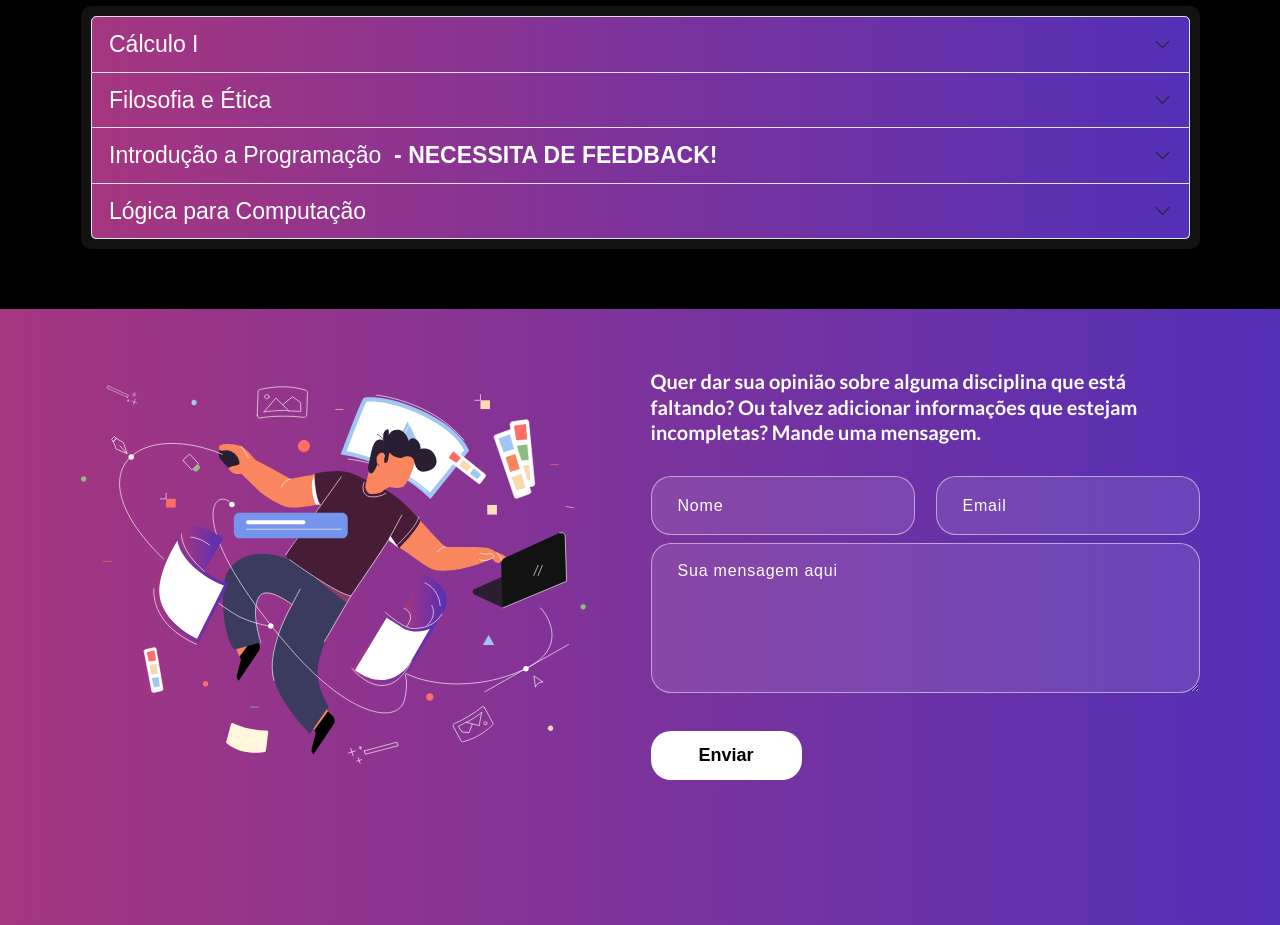
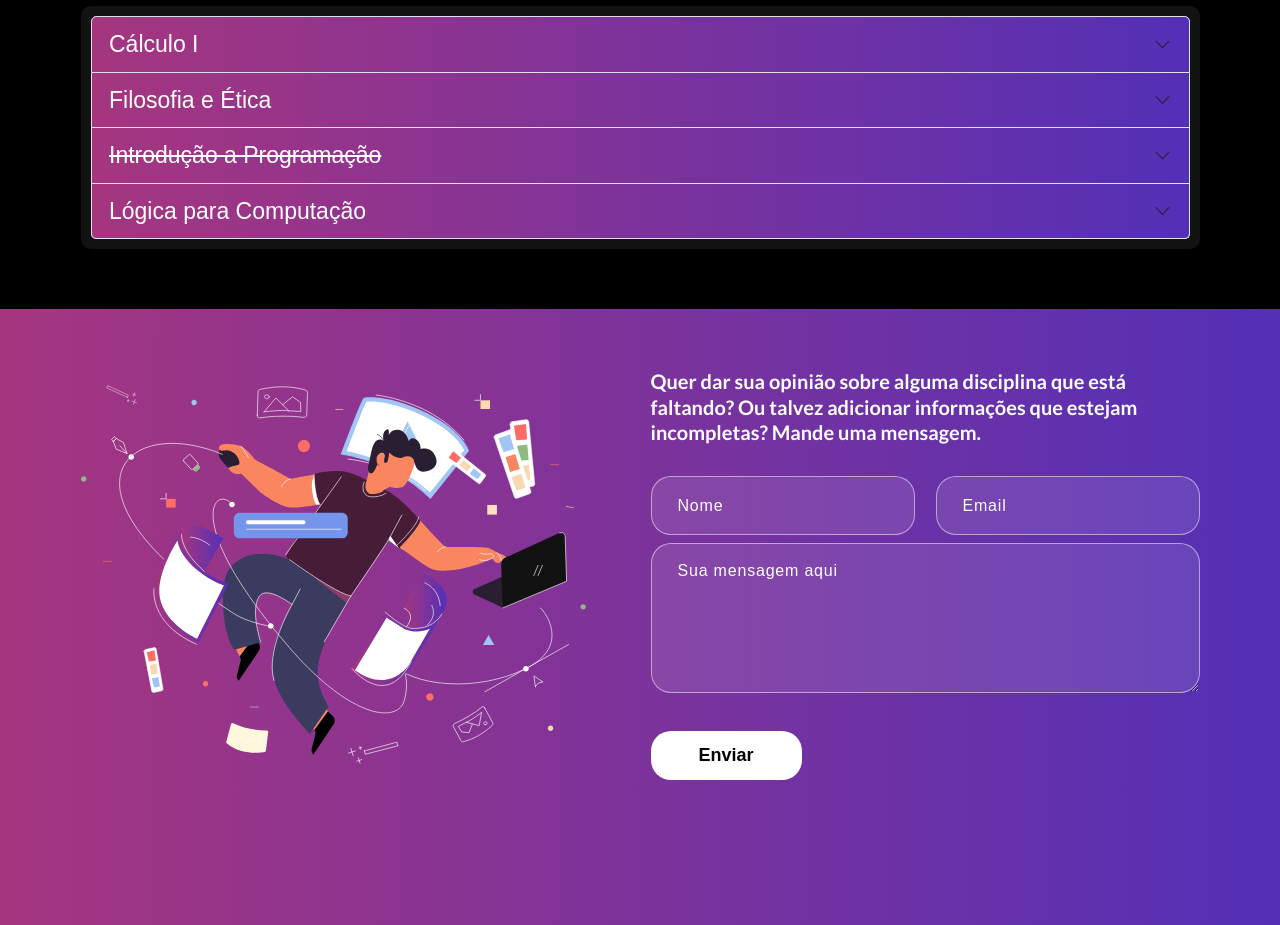
Before and after one commit to lipefsa/AjudaBsiFsa, a React (Create React App) app: page / in a window 1280 px wide. Shown: the part 1500-2425 px from the top of the page. Built offline with nearby package versions, Linux system fonts and the light colour scheme; no server answers.

Commit message:
minor text changes

```diff
--- a/src/components/Disciplina.js
+++ b/src/components/Disciplina.js
@@ -65,7 +65,7 @@ export const Disciplinas = () => {
                           </Accordion.Body>
                         </Accordion.Item>
                         <Accordion.Item eventKey="2">
-                          <Accordion.Header>Introdução a Programação &nbsp; <strong>-  NECESSITA DE FEEDBACK!</strong></Accordion.Header>
+                          <Accordion.Header><s>Introdução a Programação </s> </Accordion.Header>
                           <Accordion.Body>
                             <strong>NECESSITO DO SEU FEEDBACK! <br />
                             Preferência se você fez a disciplina semestre passado! <br /></strong>
@@ -93,7 +93,7 @@ export const Disciplinas = () => {
                       <div>
                         <Accordion class="accordion">
                           <Accordion.Item eventKey="0">
-                            <Accordion.Header>Cálculo II &nbsp; <strong>-  NECESSITA DE FEEDBACK!</strong></Accordion.Header>
+                            <Accordion.Header> <s> Cálculo II </s> </Accordion.Header>
                             <Accordion.Body>
                             <strong>NECESSITO DO SEU FEEDBACK! <br />
                             Preferência se você fez a disciplina semestre passado! <br /></strong>
@@ -103,7 +103,7 @@ export const Disciplinas = () => {
                             </Accordion.Body>
                           </Accordion.Item>
                           <Accordion.Item eventKey="1">
-                            <Accordion.Header>Linguagem de Programação I &nbsp; <strong>-  NECESSITA DE FEEDBACK!</strong></Accordion.Header>
+                            <Accordion.Header> <s> Linguagem de Programação I</s></Accordion.Header>
                             <Accordion.Body>
                             <strong>NECESSITO DO SEU FEEDBACK! <br />
                             Preferência se você fez a disciplina semestre passado! <br /></strong>
@@ -113,7 +113,7 @@ export const Disciplinas = () => {
                             </Accordion.Body>
                           </Accordion.Item>
                           <Accordion.Item eventKey="2">
-                            <Accordion.Header>Matemática Discreta &nbsp; <strong>-  NECESSITA DE FEEDBACK!</strong></Accordion.Header>
+                            <Accordion.Header> <s> Matemática Discreta </s></Accordion.Header>
                             <Accordion.Body>
                             <strong>NECESSITO DO SEU FEEDBACK! <br />
                             Preferência se você fez a disciplina semestre passado! <br /></strong>
@@ -123,7 +123,7 @@ export const Disciplinas = () => {
                             </Accordion.Body>
                           </Accordion.Item>
                           <Accordion.Item eventKey="3">
-                            <Accordion.Header>Organização e Arquitetura de Computadores &nbsp; <strong>-  NECESSITA DE FEEDBACK!</strong></Accordion.Header>
+                            <Accordion.Header> <s> Organização e Arquitetura de Computadores </s></Accordion.Header>
                             <Accordion.Body>
                             <strong>NECESSITO DO SEU FEEDBACK! <br />
                             Preferência se você fez a disciplina semestre passado! <br /></strong>
@@ -133,7 +133,7 @@ export const Disciplinas = () => {
                             </Accordion.Body>
                           </Accordion.Item>
                           <Accordion.Item eventKey="4">
-                            <Accordion.Header>Teoria Geral da ADM &nbsp; <strong>-  NECESSITA DE FEEDBACK!</strong></Accordion.Header>
+                            <Accordion.Header> <s> Teoria Geral da Administração </s></Accordion.Header>
                             <Accordion.Body>
                             <strong>NECESSITO DO SEU FEEDBACK! <br />
                             Preferência se você fez a disciplina semestre passado! <br /></strong>
@@ -152,7 +152,7 @@ export const Disciplinas = () => {
                       <div>
                         <Accordion class="accordion">
                           <Accordion.Item eventKey="0">
-                            <Accordion.Header>Álgebra Linear &nbsp; <strong>-  NECESSITA DE FEEDBACK!</strong></Accordion.Header>
+                            <Accordion.Header> <s> Álgebra Linear </s></Accordion.Header>
                             <Accordion.Body>
                             <strong>NECESSITO DO SEU FEEDBACK! <br />
                             Preferência se você fez a disciplina semestre passado! <br /></strong>
@@ -162,7 +162,7 @@ export const Disciplinas = () => {
                             </Accordion.Body>
                           </Accordion.Item>
                           <Accordion.Item eventKey="1">
-                            <Accordion.Header>A.M.S &nbsp; <strong>-  NECESSITA DE FEEDBACK!</strong></Accordion.Header>
+                            <Accordion.Header> <s> Análise e Modelagem de Sistemas </s></Accordion.Header>
                             <Accordion.Body>
                             <strong>NECESSITO DO SEU FEEDBACK! <br />
                             Preferência se você fez a disciplina semestre passado! <br /></strong>
@@ -172,7 +172,7 @@ export const Disciplinas = () => {
                             </Accordion.Body>
                           </Accordion.Item>
                           <Accordion.Item eventKey="2">
-                            <Accordion.Header>Linguagem de Programação II &nbsp; <strong>-  NECESSITA DE FEEDBACK!</strong></Accordion.Header>
+                            <Accordion.Header> <s> Linguagem de Programação II </s></Accordion.Header>
                             <Accordion.Body>
                             <strong>NECESSITO DO SEU FEEDBACK! <br />
                             Preferência se você fez a disciplina semestre passado! <br /></strong>
@@ -182,7 +182,7 @@ export const Disciplinas = () => {
                             </Accordion.Body>
                           </Accordion.Item>
                           <Accordion.Item eventKey="3">
-                            <Accordion.Header>Sistemas Operacionais &nbsp; <strong>-  NECESSITA DE FEEDBACK!</strong></Accordion.Header>
+                            <Accordion.Header> <s> Sistemas Operacionais</s></Accordion.Header>
                             <Accordion.Body>
                             <strong>NECESSITO DO SEU FEEDBACK! <br />
                             Preferência se você fez a disciplina semestre passado! <br /></strong>
@@ -192,7 +192,7 @@ export const Disciplinas = () => {
                             </Accordion.Body>
                           </Accordion.Item>
                           <Accordion.Item eventKey="4">
-                            <Accordion.Header>O.S.M &nbsp; <strong>-  NECESSITA DE FEEDBACK!</strong></Accordion.Header>
+                            <Accordion.Header> <s> Organização, Sistemas e Métodos</s></Accordion.Header>
                             <Accordion.Body>
                             <strong>NECESSITO DO SEU FEEDBACK! <br />
                             Preferência se você fez a disciplina semestre passado! <br /></strong>
@@ -296,7 +296,7 @@ export const Disciplinas = () => {
                           </Accordion.Body>
                         </Accordion.Item>
                         <Accordion.Item eventKey="3">
-                          <Accordion.Header>Redes de Computadores II &nbsp; <strong>-  NECESSITA DE FEEDBACK!</strong></Accordion.Header>
+                          <Accordion.Header> <s> Redes de Computadores II </s></Accordion.Header>
                           <Accordion.Body>
                           <strong>NECESSITO DO SEU FEEDBACK! <br />
                             Preferência se você fez a disciplina semestre passado! <br /></strong>
```
